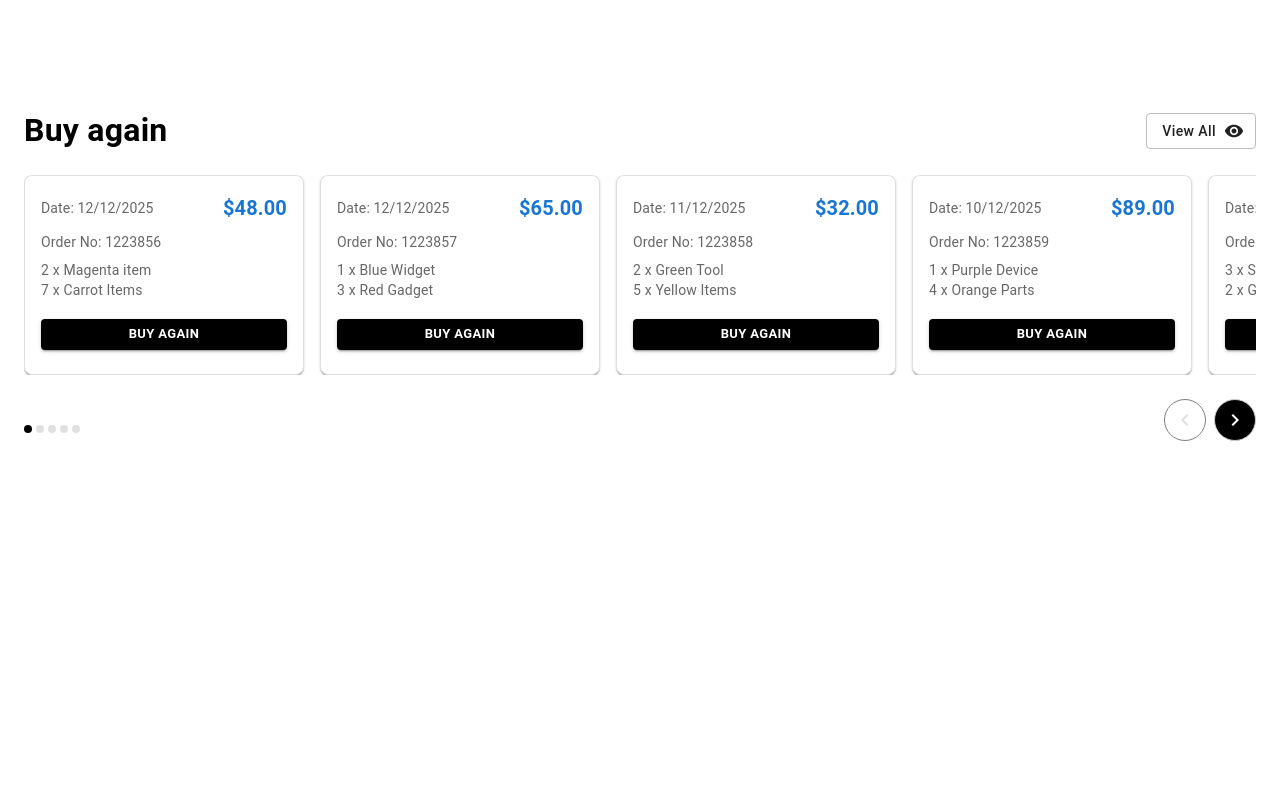
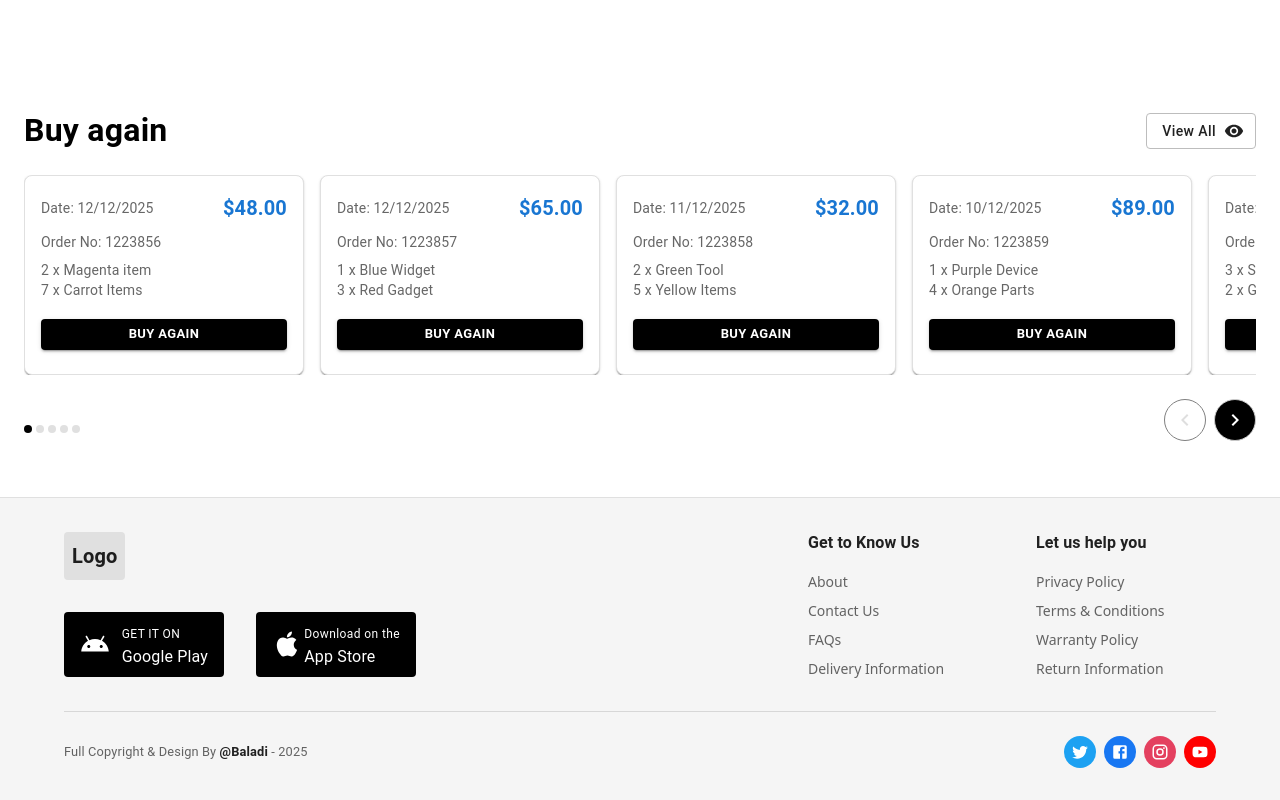
Before and after one commit to HanzalaKhattak/MUI_Project, a React (Vite) app: page / in a window 1280 px wide. Shown: the part 765-1565 px from the top of the page. Before the commit the page ends 1262 px from the top, so only its background shows below. Built offline with nearby package versions, Linux system fonts and the light colour scheme.

Commit message:
feat: add Footer component with responsive design and social media links; update Layout to include Footer

```diff
--- /dev/null
+++ b/src/reuseableComponents/Footer.jsx
@@ -0,0 +1,249 @@
+import React from "react";
+import {
+  Box,
+  Container,
+  Typography,
+  Link,
+  IconButton,
+  Divider,
+} from "@mui/material";
+import {
+  Facebook as FacebookIcon,
+  Twitter as TwitterIcon,
+  Instagram as InstagramIcon,
+  YouTube as YouTubeIcon,
+  Apple as AppleIcon,
+  Android as AndroidIcon,
+} from "@mui/icons-material";
+
+const Footer = () => {
+  const footerLinks = {
+    'Get to Know Us': [
+      { text: 'About', href: '#about' },
+      { text: 'Contact Us', href: '#contact' },
+      { text: 'FAQs', href: '#faqs' },
+      { text: 'Delivery Information', href: '#delivery' }
+    ],
+    'Let us help you': [
+      { text: 'Privacy Policy', href: '#privacy' },
+      { text: 'Terms & Conditions', href: '#terms' },
+      { text: 'Warranty Policy', href: '#warranty' },
+      { text: 'Return Information', href: '#returns' }
+    ]
+  };
+
+  return (
+    <Box
+      component="footer"
+      sx={{
+        backgroundColor: "#f5f5f5",
+        borderTop: "1px solid #e0e0e0",
+        mt: "auto",
+        py: 4,
+      }}>
+      <Container maxWidth="lg">
+        <Box
+          sx={{
+            display: "flex",
+            gap: 4,
+            alignItems: 'center',
+            justifyContent: 'space-between',
+            // flexDirection: { xs: 'column', md: 'row' },
+            mb: 4
+          }}>
+
+          <Box>
+            <Box>
+              <Typography
+                variant="h6"
+                sx={{
+                  fontWeight: "bold",
+                  color: "text.primary",
+                  backgroundColor: "#e0e0e0",
+                  p: 1,
+                  mb: 4,
+                  borderRadius: 1,
+                  display: "inline-block",
+                }}
+              >
+                Logo
+              </Typography>
+            </Box>
+
+            {/* Mobile App Download Buttons */}
+            <Box>
+              <Box sx={{display: 'flex',
+                gap:4
+              }}>
+                <Box
+                  sx={{
+                    display: "flex",
+                    alignItems: "center",
+                    justifyContent: 'space-between',
+                    backgroundColor: "black",
+                    color: "white",
+                    px: 2,
+                    py: 1,
+                    borderRadius: 1,
+                    cursor: "pointer",
+                    minWidth: 160,
+                    "&:hover": {
+                      backgroundColor: "grey.800",
+                    },
+                  }}
+                >
+                  <AndroidIcon sx={{fontSize : 30}}/>
+                  <Box>
+                    <Typography variant="caption">
+                      GET IT ON
+                    </Typography>
+                    <Typography variant="body1">
+                      Google Play
+                    </Typography>
+                  </Box>
+                </Box>
+
+                <Box
+                  sx={{
+                    display: "flex",
+                    alignItems: "center",
+                    justifyContent:'space-between',
+                    backgroundColor: "black",
+                    color: "white",
+                    px: 2,
+                    py: 1,
+                    borderRadius: 1,
+                    cursor: "pointer",
+                    minWidth: 160,
+                    "&:hover": {
+                      backgroundColor: "grey.800",
+                    },
+                  }}
+                >
+                  <AppleIcon sx={{fontSize : 30}}/>
+                  <Box>
+                    <Typography variant="caption">
+                      Download on the
+                    </Typography>
+                    <Typography variant="body1">
+                      App Store
+                    </Typography>
+                  </Box>
+                </Box>
+              </Box>
+            </Box>
+          </Box>
+
+
+          <Box
+            sx={{
+              display: 'flex',
+              justifyContent: 'right',
+              gap: { xs: 3, md: 6 },
+              flexDirection: { xs: 'column', sm: 'row' },
+              flex: { xs: '1 1 100%', md: '1 1 auto' }
+            }}>
+            {Object.entries(footerLinks).map(([title, links]) => (
+              <Box
+                key={title}
+                sx={{
+                  minWidth: { xs: 'auto', sm: '180px' }
+                }}>
+                <Typography
+                  variant="h6"
+                  sx={{
+                    fontWeight: "bold",
+                    mb: 2,
+                    color: "text.primary",
+                    fontSize: "1rem",
+                  }}>
+                  {title}
+                </Typography>
+                <Box sx={{ display: "flex", flexDirection: "column", gap: 1 }}>
+                  {links.map((link) => (
+                    <Link
+                      key={link.text}
+                      href={link.href}
+                      sx={{
+                        color: "text.secondary",
+                        textDecoration: "none",
+                        fontSize: "0.875rem",
+                        "&:hover": {
+                          color: "primary.main",
+                          textDecoration: "underline",
+                        },
+                      }}>
+                      {link.text}
+                    </Link>
+                  ))}
+                </Box>
+              </Box>
+            ))}
+          </Box>
+        </Box>
+
+
+        <Divider sx={{ my: 3 }} />
+
+
+        <Box
+          sx={{
+            display: "flex",
+            justifyContent: "space-between",
+            alignItems: "center",
+            flexWrap: "wrap",
+            gap: 2,
+          }}>
+
+          <Typography
+            variant="body2"
+            sx={{
+              color: "text.secondary",
+              fontSize: "0.8rem",
+            }}>
+            Full Copyright & Design By{" "}
+            <Link
+              href="#"
+              sx={{
+                color: "text.primary",
+                textDecoration: "none",
+                fontWeight: "bold",
+                "&:hover": {
+                  textDecoration: "underline",
+                },
+              }}>
+              @Baladi
+            </Link>{" "}
+            - 2025
+          </Typography>
+
+          <Box sx={{ display: "flex", gap: 1 }}>
+            {[
+              { icon: TwitterIcon, color: "#1DA1F2" },
+              { icon: FacebookIcon, color: "#1877F2" },
+              { icon: InstagramIcon, color: "#E4405F" },
+              { icon: YouTubeIcon, color: "#FF0000" },
+            ].map((social, index) => {
+              const Icon = social.icon;
+              return (
+                <IconButton
+                  key={index}
+                  size="small"
+                  sx={{ backgroundColor: social.color, color: "white", width: 32, height: 32,
+                    "&:hover": {
+                      backgroundColor: social.color, opacity: 0.8, transform: "scale(1.1)",
+                    },
+                    transition: "all 0.2s ease-in-out",
+                  }}>
+                  <Icon sx={{ fontSize: "18px" }} />
+                </IconButton>
+              );
+            })}
+          </Box>
+        </Box>
+      </Container>
+    </Box>
+  );
+};
+
+export default Footer;
--- a/src/reuseableComponents/layout.jsx
+++ b/src/reuseableComponents/layout.jsx
@@ -1,5 +1,6 @@
 import React from 'react';
 import Toolkit from './Toolkit';
+import Footer from './Footer';
 
 const Layout = ({children}) => (
   <>
@@ -7,6 +8,7 @@ const Layout = ({children}) => (
     <main>
       {children}
     </main>
+    <Footer/>
   </>
 );
 
```
Also changed, not shown: src/Home/buyAgain/MockOrders.js (added).
